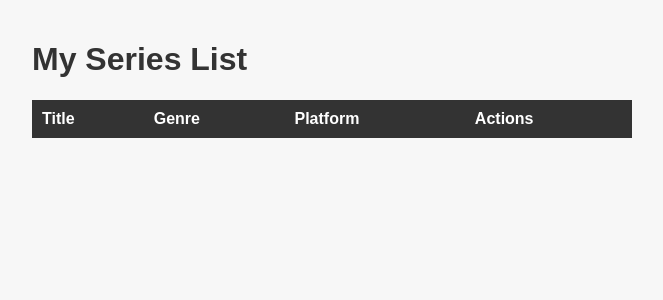
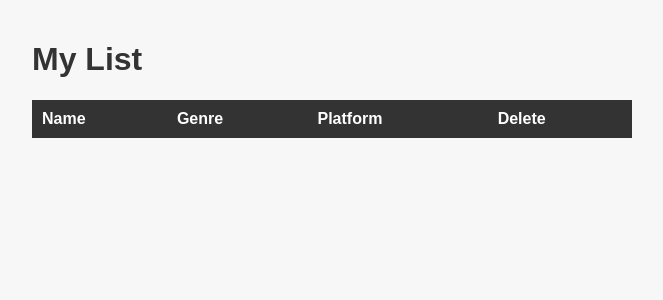
Before and after one commit to miosmaaland/dat310-examproject, a Flask app: page /series_list in a window 1280 px wide. Shown: the part 38-338 px from the top of the page, without its empty margins (308-971 px from the left). Run offline with Flask 3, Linux system fonts and the light colour scheme; a user stored in the database is signed in; data comes from the database, SQL or seed files in the repository; lists and menus that the app fills with data are empty.

Commit message:
Update series_list.html

```diff
--- a/templates/series_list.html
+++ b/templates/series_list.html
@@ -1,29 +1,29 @@
 {% extends 'base.html' %}
 
 {% block content %}
-  <h1>My Series List</h1>
+  <h1>My List</h1>
+  <form action="{{ url_for('delete_series') }}" method="POST">
     <table>
+      <thead>
         <tr>
-      <th>Title</th>
+          <th>Name</th>
           <th>Genre</th>
           <th>Platform</th>
-      <th>Actions</th>
+          <th>Delete</th>
         </tr>
-    {% for series in series %}
+      </thead>
+      <tbody>
+        {% for serie in series %}
           <tr>
-        <td>{{ series[1] }}</td>
-        <td>{{ series[2] }}</td>
-        <td>{{ series[3] }}</td>
+            <td>{{ serie[1] }}</td>
+            <td>{{ serie[2] }}</td>
+            <td>{{ serie[3] }}</td>
             <td>
-          <form method="POST" action="/series_list">
-            <input type="hidden" name="series_id" value="{{ series[0] }}">
-            <input type="text" name="new_genre" placeholder="New Genre">
-            <input type="text" name="new_platform" placeholder="New Platform">
-            <button type="submit" name="update">Update</button>
-            <button type="submit" name="delete">Delete</button>
-          </form>
+              <button type="submit" name="series_id_{{ serie[0] }}">Delete</button>
             </td>
           </tr>
         {% endfor %}
+      </tbody>
     </table>
+  </form>
 {% endblock %}
```
Lines whose indentation alone changed are shown as unchanged.
